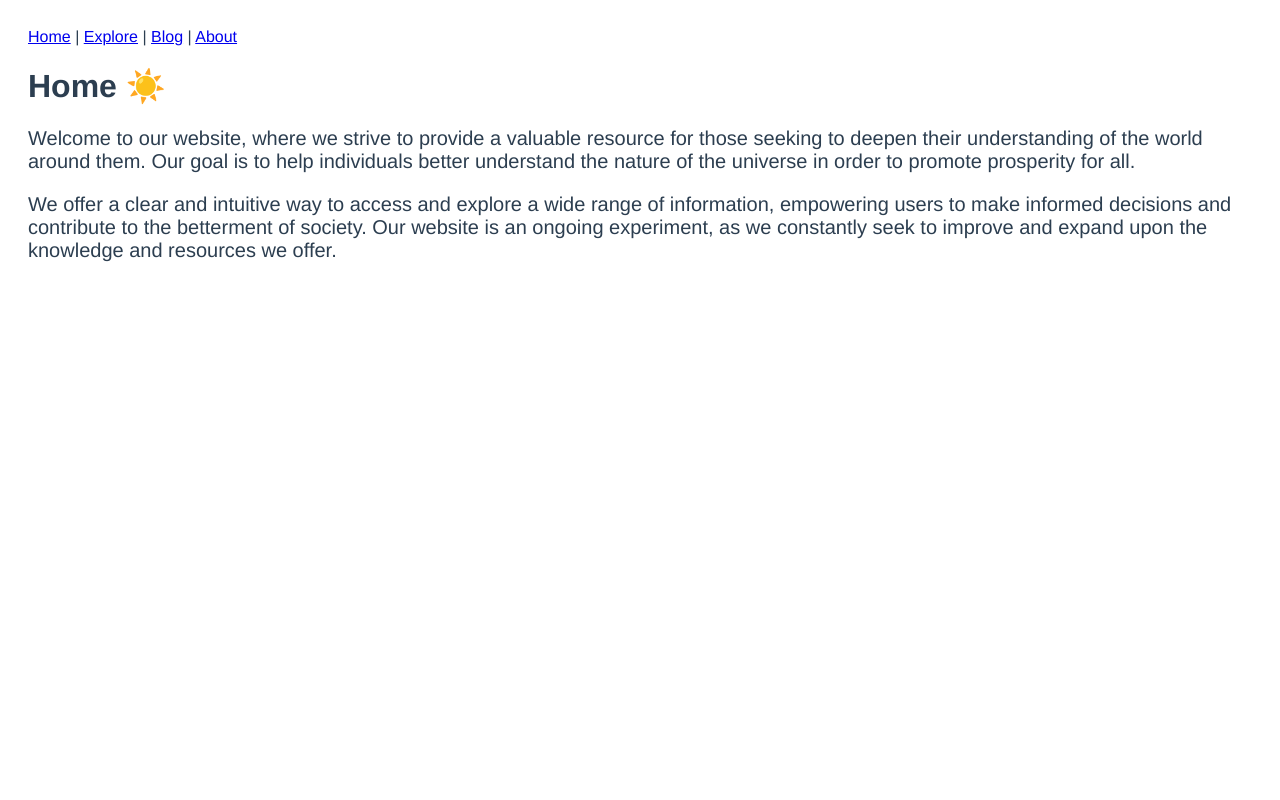
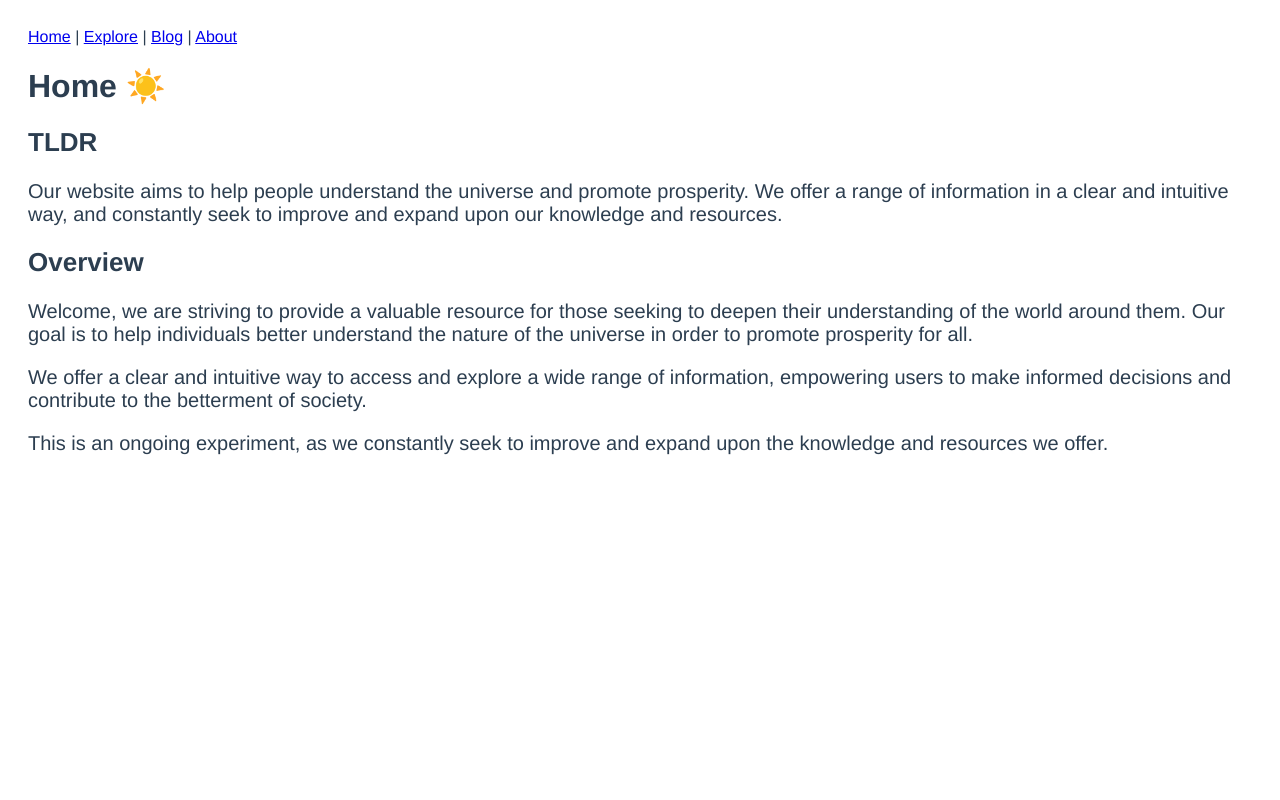
Before and after one commit to blakete/Resonant-Principles, a Vue app: page / in a window 1280 px wide. Shown: the top 800 px of the page. Built offline with nearby package versions, Linux system fonts and the light colour scheme; what vue-disqus would draw is missing.

Commit message:
added TLDR to home

```diff
--- a/src/views/Home.vue
+++ b/src/views/Home.vue
@@ -2,17 +2,32 @@
   <div>
     <div class="main-page-content">
       <h1>Home ☀️</h1>
+      <section>
+        <h2>TLDR</h2>
         <p>
-        Welcome to our website, where we strive to provide a valuable resource for those seeking to deepen their
+          Our website aims to help people understand the universe and promote prosperity. We offer a range of
+          information in a clear and intuitive way, and constantly seek to improve and expand upon our knowledge and
+          resources.
+        </p>
+      </section>
+
+      <section>
+        <h2>Overview</h2>
+        <p>
+          Welcome, we are striving to provide a valuable resource for those seeking to deepen their
           understanding of the world around them. Our goal is to help individuals better understand the nature of the
           universe in order to promote prosperity for all.
         </p>
         <p>
           We offer a clear and intuitive way to access and explore a wide
           range of information, empowering users to make informed decisions and contribute to the betterment of society.
-        Our website is an ongoing experiment, as we constantly seek to improve and expand upon the knowledge and
+        </p>
+        <p>
+          This is an ongoing experiment, as we constantly seek to improve and expand upon the knowledge and
           resources we offer.
         </p>
+      </section>
+
     </div>
     <section class='comments' aria-labelledby="comment">
       <h2 id="comment">Comments</h2>
```
Lines whose indentation alone changed are shown as unchanged.
